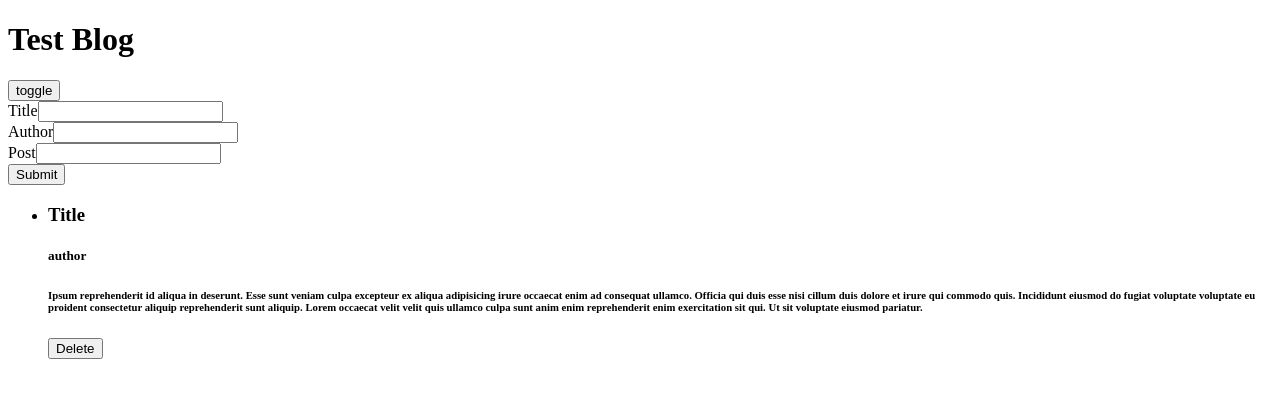
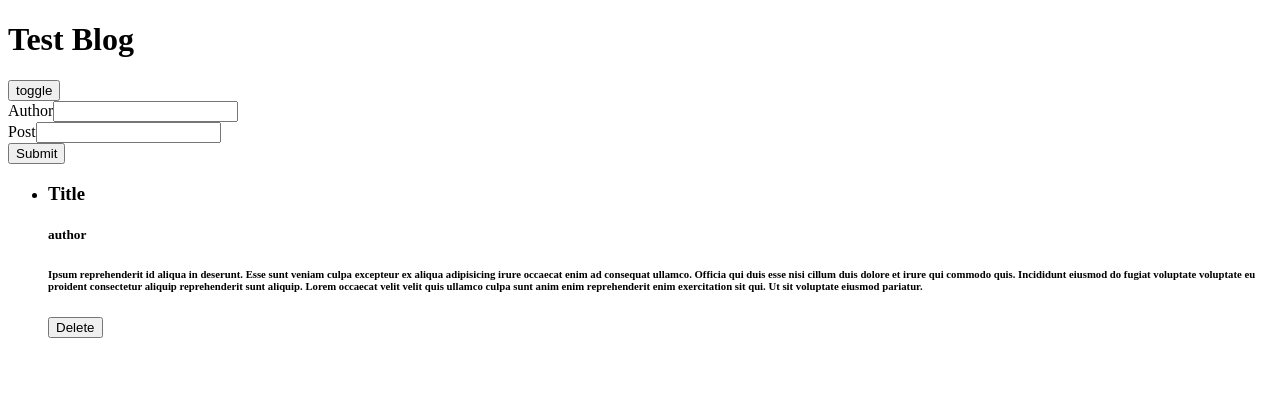
Before and after one commit to Haybradshaw/project-4, a React (Create React App) app: page / in a window 1280 px wide. Shown: the top 398 px of the page. Built offline with nearby package versions, Linux system fonts and the light colour scheme.

Commit message:
removed title from render

```diff
--- a/src/Form/index.js
+++ b/src/Form/index.js
@@ -25,14 +25,6 @@ export default class Form extends Component {
 		 */
 		return (
 			<form onSubmit={this.handleSubmit}>
-				<div>
-					<label>Title</label>
-					<input
-						onChange={this.handleChange}
-						name="title"
-						value={this.state.title}
-					/>
-				</div>
 				<div />
                     <label>Author</label>
                     <input
```
